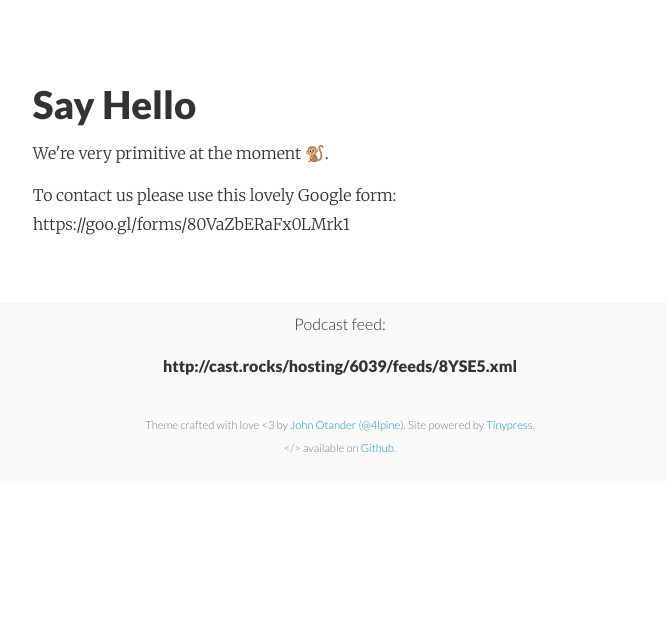
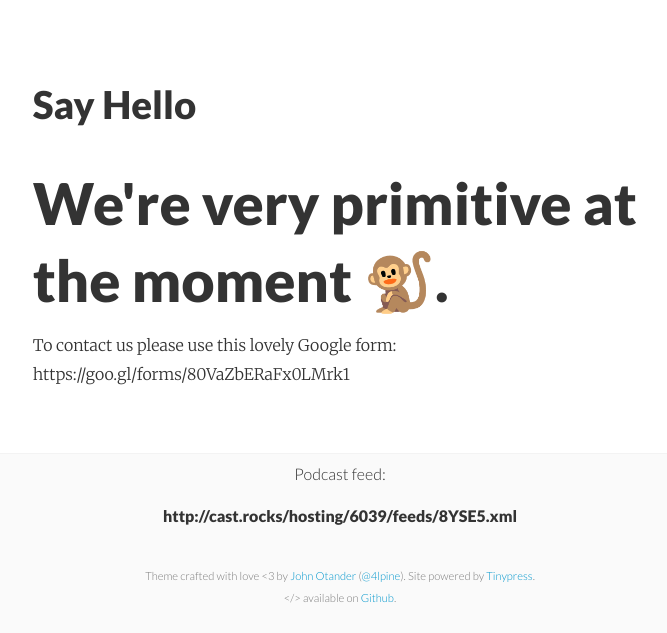
Before and after one commit to elmtown/elmtown.github.io, a Jekyll site: the page built from contact.html, in a window 1280 px wide. Shown: the part 1015-1648 px from the top of the page, without its empty margins (300-967 px from the left). Built offline with Jekyll 4.4.1, drawn with Linux system fonts in a browser that asks for light colours; before the commit the page ends 1497 px from its top, so only the background shows below that.

Commit message:
Update contact.html

```diff
--- a/contact.html
+++ b/contact.html
@@ -4,9 +4,9 @@ permalink: "/contact/"
 layout: page
 ---
 
-<p>
+<h1>
 We're very primitive at the moment 🐒.
-</p>
+</h1>
 <p>
 To contact us please use this lovely Google form: https://goo.gl/forms/80VaZbERaFx0LMrk1
 </p>
```
